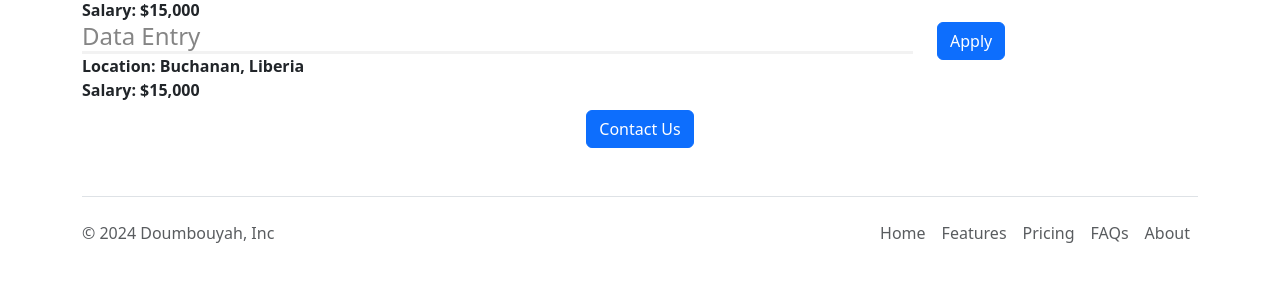
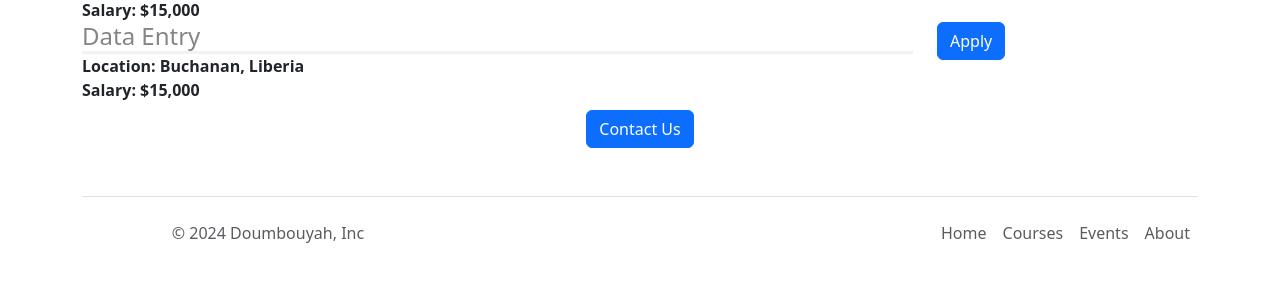
Before and after one commit to Doumbouyah-Dev/doumbouyah_Career_Website, a Flask app: page / in a window 1280 px wide. Shown: the part 1360-1653 px from the top of the page. Run offline with Flask 3, Linux system fonts and the light colour scheme.

Commit message:
1.0.0.0.0.9 Added Functionalities

```diff
--- a/templates/footer.html
+++ b/templates/footer.html
@@ -1,17 +1,17 @@
 <div class="container">
   <footer class="d-flex flex-wrap justify-content-between align-items-center py-3 my-4 border-top">
-    <p class="col-md-4 mb-0 text-body-secondary">&copy; 2024 Doumbouyah, Inc</p>
+    <p class="col-md-4 mb-0 text-body-secondary text-center">&copy; 2024 Doumbouyah, Inc</p>
 
     <a href="/" class="col-md-4 d-flex align-items-center justify-content-center mb-3 mb-md-0 me-md-auto link-body-emphasis text-decoration-none">
       <svg class="bi me-2" width="40" height="32"><use xlink:href="#bootstrap"/></svg>
     </a>
 
     <ul class="nav col-md-4 justify-content-end">
-      <li class="nav-item"><a href="#" class="nav-link px-2 text-body-secondary">Home</a></li>
-      <li class="nav-item"><a href="#" class="nav-link px-2 text-body-secondary">Features</a></li>
-      <li class="nav-item"><a href="#" class="nav-link px-2 text-body-secondary">Pricing</a></li>
-      <li class="nav-item"><a href="#" class="nav-link px-2 text-body-secondary">FAQs</a></li>
-      <li class="nav-item"><a href="#" class="nav-link px-2 text-body-secondary">About</a></li>
+      <li class="nav-item"><a href="https://doumbouyah-career-website.onrender.com" class="nav-link px-2 text-body-secondary">Home</a></li>
+      <li class="nav-item"><a href="https://doumbouyah-career-website.onrender.com/learn" class="nav-link px-2 text-body-secondary">Courses</a></li>
+
+      <li class="nav-item"><a href="https://doumbouyah-career-website.onrender.com/events" class="nav-link px-2 text-body-secondary">Events</a></li>
+      <li class="nav-item"><a href="https://doumbouyah-career-website.onrender.com/about" class="nav-link px-2 text-body-secondary">About</a></li>
     </ul>
   </footer>
 </div>
--- a/templates/home.html
+++ b/templates/home.html
@@ -32,7 +32,7 @@
       {% endfor %}
    </div>
   <div class='text-center  mt-2 mb-5'>
-     <button class="btn btn-primary btn-large" type="button">Contact Us</button>
+     <a href="mailto:solomonyouhn@gmail.com?subject=Question%20About%20Job%20Opening&body=My%20Question%20%3CEnter%20Question%20Here%3E%0D%0A" class="btn btn-primary btn-large" type="button">Contact Us</a>
   </div>
  </div>
    {%include 'footer.html'%}
--- a/templates/jobitems.html
+++ b/templates/jobitems.html
@@ -14,7 +14,7 @@
        {% endif %}
    </div>
    <div class='col-3'>
-      <button type="button" class="btn btn-primary">Apply</button>
+      <a href=" mailto:soloyouhn@gmail.com?subject=Application%20for%20{{job['title']}}&body=Name%3A%20%3Cyour%20name%20here%3E%0D%0AMy%20Resume%3A%20%3Cresume%20link%3E%0D%0AMy%20LinkedIn%20Link%20%3ClinkedIn%20link%3E " type="button" class="btn btn-primary">Apply</a>
 
    </div>
 
```
